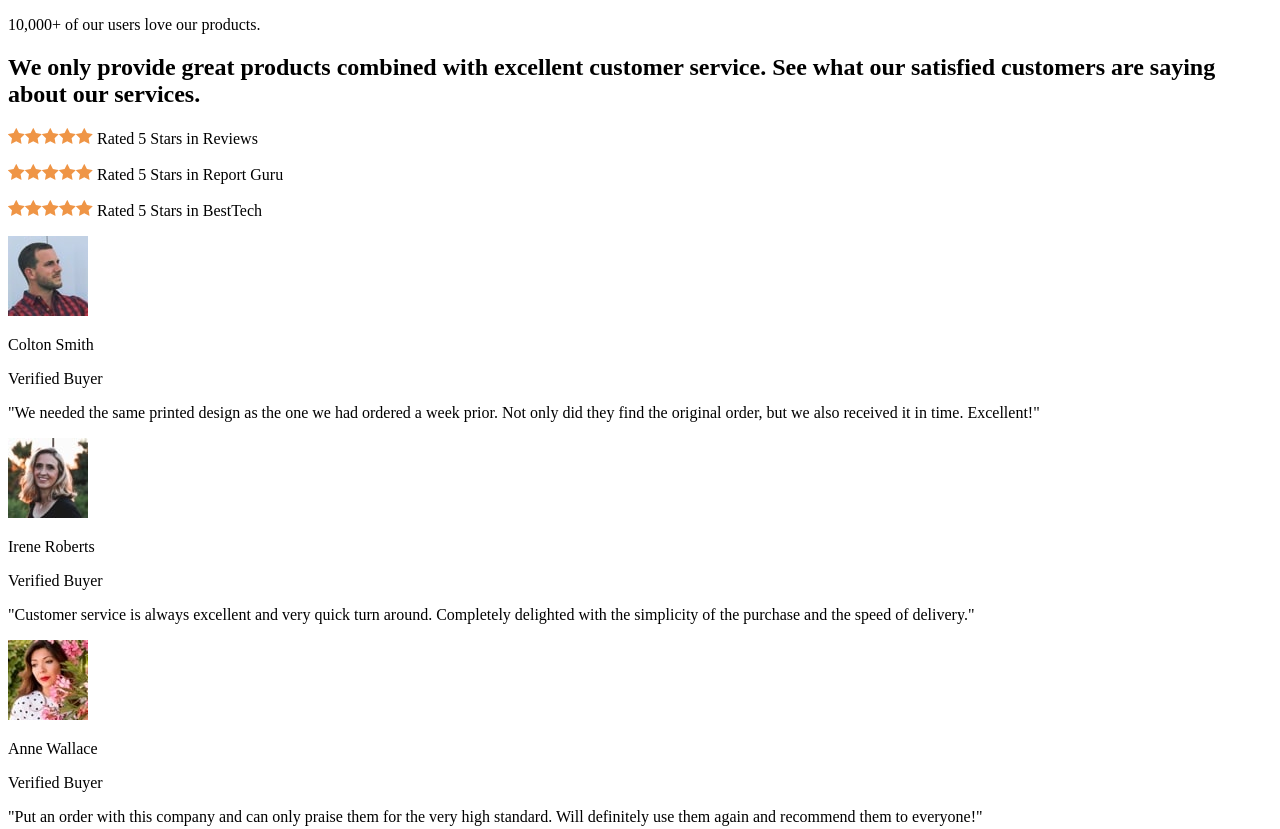
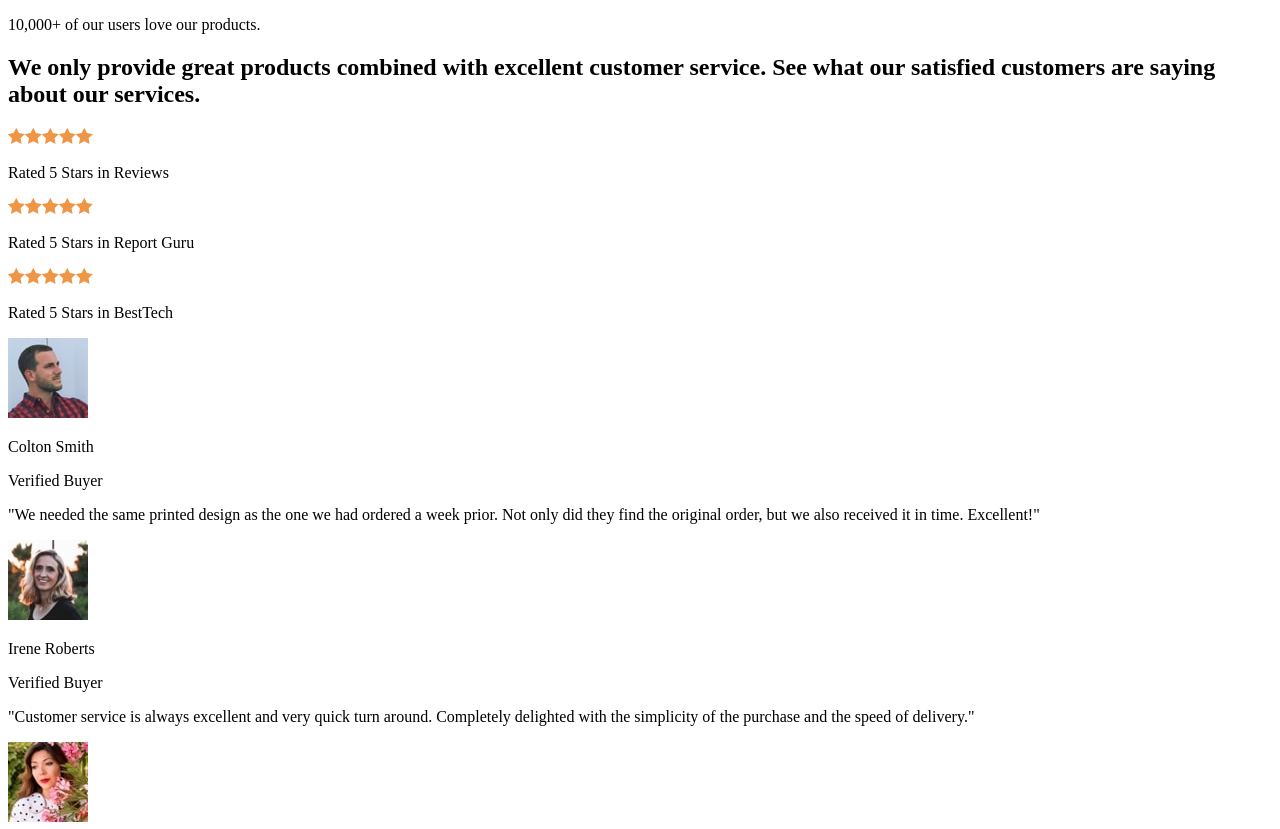
Before and after one commit to Bernardanxiety/social-proof-section, a plain HTML site: page index.html in a window 1280 px wide. Shown: the top 829 px of the page. Drawn offline with Linux system fonts and the light colour scheme.

Commit message:
Added markup for each 5star rating

```diff
--- a/index.html
+++ b/index.html
@@ -37,10 +37,19 @@
           </h2>
         </header>
 
-        <div class="rating">
-          <p><img src="images/icon-star.svg" alt=""><img src="images/icon-star.svg" alt=""><img src="images/icon-star.svg" alt=""><img src="images/icon-star.svg" alt=""><img src="images/icon-star.svg" alt="">  Rated 5 Stars in Reviews</p>
-          <p><img src="images/icon-star.svg" alt=""><img src="images/icon-star.svg" alt=""><img src="images/icon-star.svg" alt=""><img src="images/icon-star.svg" alt=""><img src="images/icon-star.svg" alt="">  Rated 5 Stars in Report Guru</p>
-          <p><img src="images/icon-star.svg" alt=""><img src="images/icon-star.svg" alt=""><img src="images/icon-star.svg" alt=""><img src="images/icon-star.svg" alt=""><img src="images/icon-star.svg" alt="">  Rated 5 Stars in BestTech</p>
+        <div class="ratings">
+          <div class="rating">
+            <img src="images/icon-star.svg" alt=""><img src="images/icon-star.svg" alt=""><img src="images/icon-star.svg" alt=""><img src="images/icon-star.svg" alt=""><img src="images/icon-star.svg" alt="">
+            <p>Rated 5 Stars in Reviews</p>
+          </div>
+          <div class="rating">
+            <img src="images/icon-star.svg" alt=""><img src="images/icon-star.svg" alt=""><img src="images/icon-star.svg" alt=""><img src="images/icon-star.svg" alt=""><img src="images/icon-star.svg" alt="">
+            <p>Rated 5 Stars in Report Guru</p>
+          </div>
+          <div class="rating">
+            <img src="images/icon-star.svg" alt=""><img src="images/icon-star.svg" alt=""><img src="images/icon-star.svg" alt=""><img src="images/icon-star.svg" alt=""><img src="images/icon-star.svg" alt="">
+            <p>Rated 5 Stars in BestTech</p>
+          </div>
         </div>
       </div>
 
```
